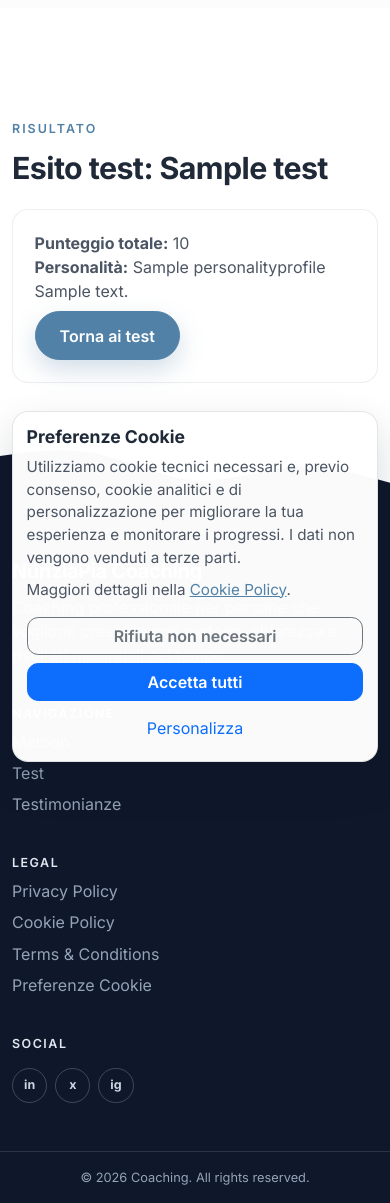
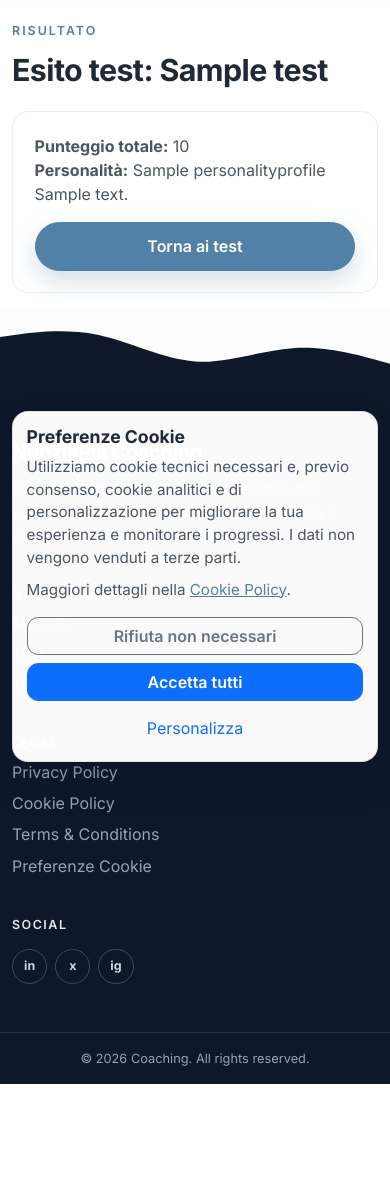
Before and after one commit to latorreandrea/npmcoaching, a Django app: page /assessments/tests/results/1/ in a window 390 px wide. Shown: the part 70-1273 px from the top of the page. After the commit the page ends 1154 px from the top, so only its background shows below. Run offline with Django 5.2, Linux system fonts and the light colour scheme; a user stored in the database is signed in; tables that the repository leaves empty hold one stand-in row (values such as "Sample post").

Commit message:
Refactor test result layout and styles for improved guest experience; add new action button styles and adjust section paddings

```diff
--- a/assessments/templates/assessments/test_result.html
+++ b/assessments/templates/assessments/test_result.html
@@ -24,13 +24,15 @@
                         <div class="alert alert-info mt-3" role="alert">
                             Risultato temporaneo in modalità ospite. Per privacy e sicurezza viene conservato per un periodo limitato.
                         </div>
-                        <div class="d-flex flex-wrap gap-2 mt-2">
-                            <a href="{% url 'account_signup' %}?next={{ request.path|urlencode }}" class="btn btn-primary action-btn">Crea account e salva risultato</a>
-                            <a href="{% url 'account_login' %}?next={{ request.path|urlencode }}" class="btn btn-outline-secondary">Hai già un account? Accedi</a>
+                        <div class="result-actions mt-2">
+                            <a href="{% url 'account_signup' %}?next={{ request.path|urlencode }}" class="btn btn-primary action-btn result-action-btn">Crea account e salva risultato</a>
+                            <a href="{% url 'account_login' %}?next={{ request.path|urlencode }}" class="btn btn-outline-secondary result-action-btn result-action-btn-outline">Hai già un account? Accedi</a>
                         </div>
                     {% endif %}
 
-                    <a href="{% url 'assessments:tests-list' %}" class="btn btn-primary action-btn mt-2">Torna ai test</a>
+                    <div class="result-actions mt-3">
+                        <a href="{% url 'assessments:tests-list' %}" class="btn btn-primary action-btn result-action-btn">Torna ai test</a>
+                    </div>
                 </div>
             </div>
         </div>
--- a/static/css/style.css
+++ b/static/css/style.css
@@ -251,7 +251,7 @@ section[id] {
    6) Generic Sections
 ======================================== */
 .section {
-    padding: 7rem 0;
+    padding: 4.75rem 0;
 }
 
 .section-light {
@@ -641,7 +641,7 @@ section[id] {
     background: #0f172a;
     color: #cbd5e1;
     position: relative;
-    margin-top: 1rem;
+    margin-top: 7rem;
 }
 
 .footer-wave-top {
@@ -827,6 +827,27 @@ section[id] {
 
 .cookie-settings-actions {
     margin-top: 0.5rem;
+}
+
+.result-actions {
+    display: flex;
+    flex-direction: column;
+    align-items: center;
+    gap: 0.65rem;
+}
+
+.result-action-btn {
+    width: min(100%, 420px);
+    display: inline-flex;
+    align-items: center;
+    justify-content: center;
+    text-align: center;
+}
+
+.result-action-btn-outline {
+    border-radius: 999px;
+    padding: 0.72rem 1.5rem;
+    font-weight: 600;
 }
 
 /* ========================================
@@ -1054,6 +1075,14 @@ html {
     16) Responsive: Tablet/Mobile
 ======================================== */
 @media (max-width: 991.98px) {
+    .site-footer-dark {
+        margin-top: 6rem;
+    }
+
+    .section {
+        padding: 1.5rem 0;
+    }
+
     .container,
     .container-fluid {
         max-width: 100%;
@@ -1155,6 +1184,14 @@ html {
 }
 
 @media (max-width: 575.98px) {
+    .site-footer-dark {
+        margin-top: 5.25rem;
+    }
+
+    .section {
+        padding: 0.9rem 0;
+    }
+
     .section-title,
     .section-description,
     .method-step-card h3,
```
